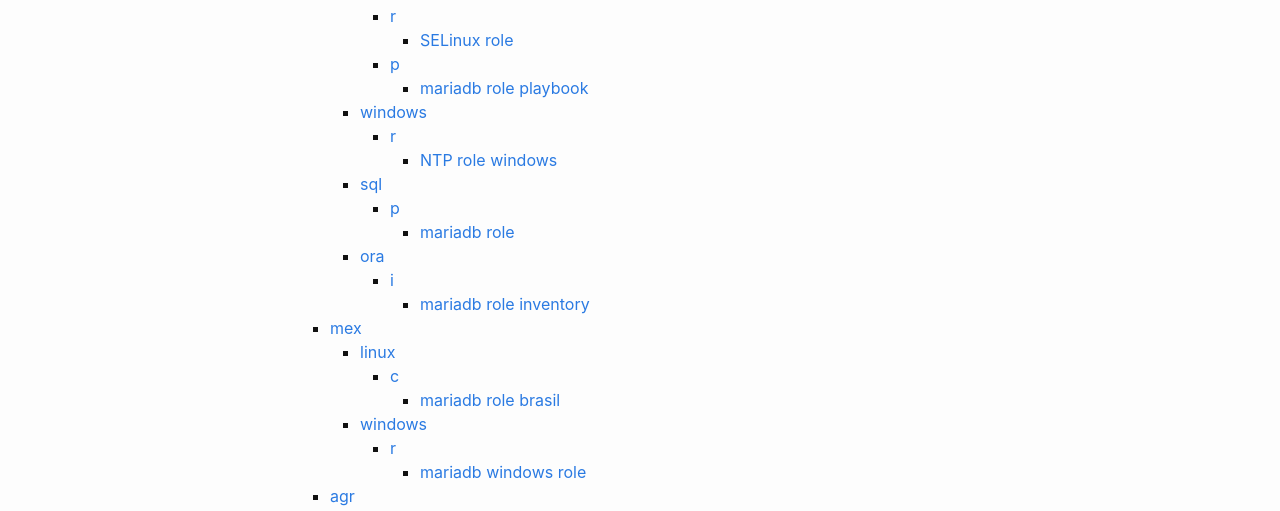
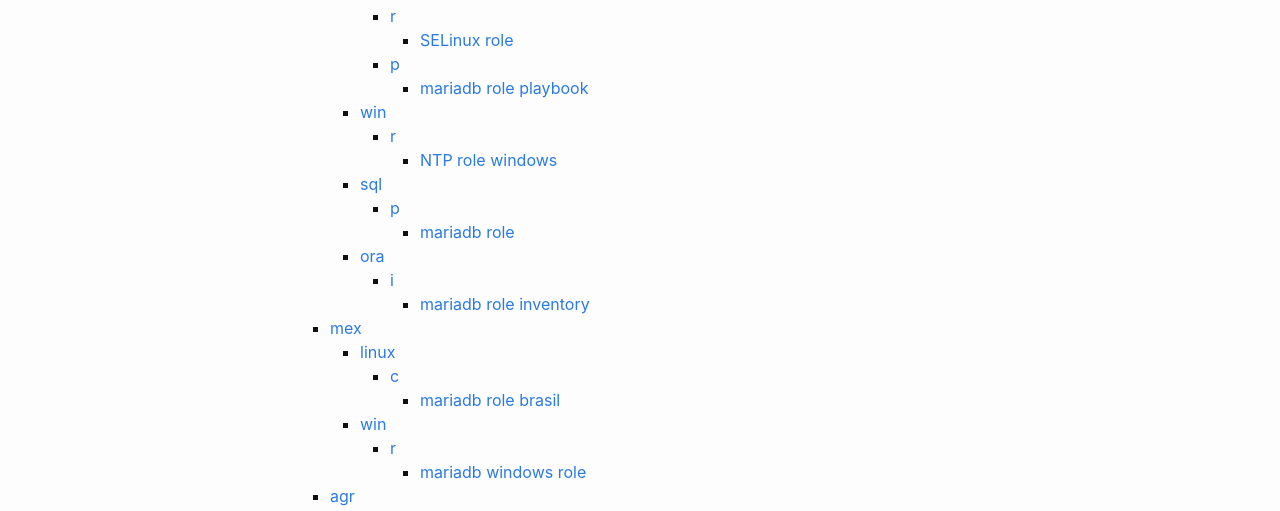
Before and after one commit to grequenar/ans_documentation_v2, a Jekyll site: the page built from pages/index_improved.md, in a window 1280 px wide. Shown: the part 217-728 px from the top of the page. Built offline with Jekyll 4.4.1, drawn with Linux system fonts in a browser that asks for light colours.

Commit message:
dict update

```diff
--- a/_data/ans_doc.yml
+++ b/_data/ans_doc.yml
@@ -7,7 +7,7 @@ ansible_objects:
     short_description: Ansible role to manage SELinux policy modules
     tags: RHEL
     date: "2020-12-22"
-  - name: ans_ibe_windows_r_ntp
+  - name: ans_ibe_win_r_ntp
     title: NTP role windows
     author: Gloria
     repository: https://github.com/tvallas/ansible-role-selinux
@@ -28,7 +28,7 @@ ansible_objects:
     short_description: Ansible role for mariadb iberdrola for linux machines
     tags: RHEL
     date: "2018-05-02"
-  - name: ans_mex_windows_r_mariabd
+  - name: ans_mex_win_r_mariabd
     title: mariadb windows role
     author: Gloria
     repository: https://github.com/tvallas/ansible-role-selinux
```
